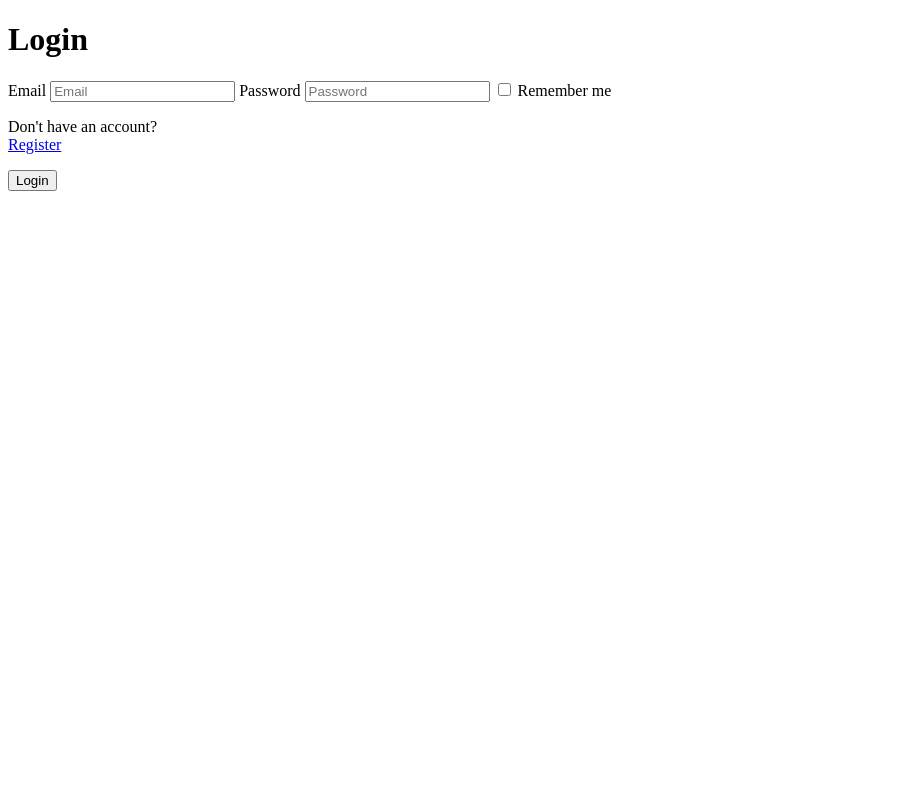
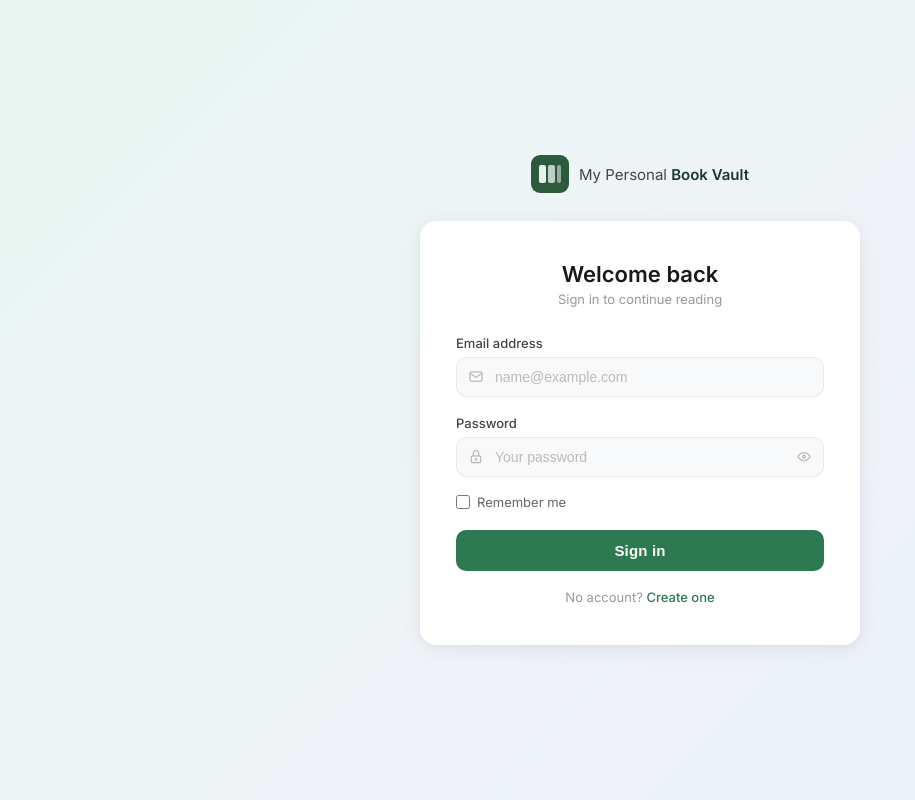
Before and after one commit to Shamit248/My_Personal_Book_Vault, a Flask app: page / in a window 1280 px wide. Shown: the whole page, without its empty margins (0-915 px from the left). Run offline with Flask 3, Linux system fonts and the light colour scheme.

Commit message:
login css and login html upgraded

```diff
--- a/app/blueprints/auth/templates/auth/index.html
+++ b/app/blueprints/auth/templates/auth/index.html
@@ -1,29 +1,72 @@
 {% extends "base.html" %}
-{%block title%}Login{%endblock%}
-{%block content%}
-<!-- <div class="?"> -->
-    <h1>Login</h1>
-    <form method="POST" action="{{url_for('auth.index')}}">
-        <label for="email">Email</label>
-        <input type="email" name="email" id="email" placeholder="Email" value="{{email}}" autocomplete="email" required>
+{% block title %}Sign in — My Personal Book Vault{% endblock %}
+{% block content %}
+<div class="auth-wrap">
 
-        <label for="password">Password</label>
-        <input type="password" name="password" id="password" placeholder="Password" value="{{password}}" autocomplete="current-password" required>
+  <div class="auth-brand">
+    <svg width="38" height="38" viewBox="0 0 38 38" fill="none" xmlns="http://www.w3.org/2000/svg">
+      <rect width="38" height="38" rx="9" fill="#2d5a3d"/>
+      <rect x="8" y="10" width="7" height="18" rx="2" fill="#fff" opacity="0.9"/>
+      <rect x="17" y="10" width="7" height="18" rx="2" fill="#fff" opacity="0.7"/>
+      <rect x="26" y="10" width="4" height="18" rx="2" fill="#fff" opacity="0.5"/>
+    </svg>
+    <span class="auth-brand-name">My Personal <strong>Book Vault</strong></span>
+  </div>
 
-        <label class="remember me">
-            <input type="checkbox" name="remember" {% if email%}checked{%endif%}>
-            Remember me
+  <div class="auth-card">
+    <h1 class="auth-title">Welcome back</h1>
+    <p class="auth-sub">Sign in to continue reading</p>
+
+    {% with messages = get_flashed_messages(with_categories=true) %}
+      {% for category, message in messages %}
+        <div class="flash flash-{{ category }}">
+          <i class="ti ti-alert-circle"></i> {{ message }}
+        </div>
+      {% endfor %}
+    {% endwith %}
+
+    <form method="POST" action="{{ url_for('auth.index') }}" novalidate>
+      <div class="field">
+  <label for="email">Email address</label>
+  <div class="input-wrap">
+    <i class="ti ti-mail input-icon" aria-hidden="true"></i>
+    <input type="email" name="email" id="email"
+           placeholder="name@example.com"
+           value="{{ email or '' }}"
+           autocomplete="email" required>
+  </div>
+</div>
+
+<div class="field">
+  <label for="password">Password</label>
+  <div class="input-wrap">
+    <i class="ti ti-lock input-icon" aria-hidden="true"></i>
+    <input type="password" name="password" id="password"
+           placeholder="Your password"
+           autocomplete="current-password" required>
+    <button type="button" class="eye-btn" onclick="togglePwd()" aria-label="Show password">
+      <i class="ti ti-eye" id="eye-icon" aria-hidden="true"></i>
+    </button>
+  </div>
+</div>
+      <div class="field-row">
+        <label class="checkbox-label">
+          <input type="checkbox" name="remember" {% if email %}checked{% endif %}>
+          Remember me
         </label>
+      </div>
+      <button type="submit" class="btn-primary">Sign in</button>
+    </form>
 
-        <p>
-            Don't have an account?<br>
-            <a href="{{url_for('auth.register')}}">Register</a>
-        </p>
-
-        <input type="submit" value="Login">
-        <!-- <p>
-            <a href="{{url_for('auth.register')}}">Forgot Password?</a>
-        </p> -->
-    </form>
-<!-- </div> -->
-{%endblock%}
+    <p class="auth-footer">No account? <a href="{{ url_for('auth.register') }}">Create one</a></p>
+  </div>
+</div>
+<script>
+function togglePwd() {
+  const inp = document.getElementById('password');
+  const icon = document.getElementById('eye-icon');
+  inp.type = inp.type === 'password' ? 'text' : 'password';
+  icon.className = inp.type === 'password' ? 'ti ti-eye' : 'ti ti-eye-off';
+}
+</script>
+{% endblock %}
--- a/app/static/css/style.css
+++ b/app/static/css/style.css
@@ -0,0 +1,209 @@
+*, *::before, *::after { box-sizing: border-box; margin: 0; padding: 0; }
+
+body {
+  font-family: 'Inter', system-ui, sans-serif;
+  background: linear-gradient(135deg, #e8f5f0 0%, #f0f4f8 50%, #eaf0f8 100%);
+  min-height: 100vh;
+  -webkit-font-smoothing: antialiased;
+}
+
+.auth-wrap {
+  min-height: 100vh;
+  display: flex;
+  flex-direction: column;
+  align-items: center;
+  justify-content: center;
+  padding: 2rem 1rem;
+}
+
+.auth-brand {
+  display: flex;
+  align-items: center;
+  gap: 10px;
+  margin-bottom: 1.75rem;
+}
+
+.auth-brand-name {
+  font-size: 15px;
+  font-weight: 400;
+  color: #444;
+}
+
+.auth-brand-name strong {
+  font-weight: 700;
+  color: #1a3a2a;
+}
+
+.auth-card {
+  width: 100%;
+  max-width: 440px;
+  background: #ffffff;
+  border-radius: 16px;
+  padding: 2.5rem 2.25rem;
+  box-shadow: 0 4px 24px rgba(0,0,0,0.07), 0 1px 4px rgba(0,0,0,0.04);
+}
+
+.auth-title {
+  font-size: 22px;
+  font-weight: 700;
+  color: #1a1a1a;
+  text-align: center;
+  margin-bottom: 4px;
+}
+
+.auth-sub {
+  font-size: 13px;
+  color: #999;
+  text-align: center;
+  margin-bottom: 1.75rem;
+}
+
+.field { margin-bottom: 1.1rem; }
+
+.field label {
+  display: block;
+  font-size: 13px;
+  font-weight: 500;
+  color: #444;
+  margin-bottom: 6px;
+}
+
+.input-wrap { position: relative; }
+
+.input-wrap .input-icon {
+  position: absolute;
+  left: 12px;
+  top: 50%;
+  transform: translateY(-50%);
+  font-size: 16px;
+  color: #bbb;
+  pointer-events: none;
+}
+
+.field input {
+  width: 100%;
+  padding: 11px 12px 11px 38px;
+  background: #f8f9fb;
+  border: 1.5px solid #e8e8e8;
+  border-radius: 10px;
+  font-size: 14px;
+  color: #1a1a1a;
+  outline: none;
+  transition: border-color 0.18s, box-shadow 0.18s, background 0.18s;
+}
+
+.field input:focus {
+  border-color: #2d7a52;
+  background: #fff;
+  box-shadow: 0 0 0 3px rgba(45, 122, 82, 0.1);
+}
+
+.field input.is-invalid { border-color: #e05050; background: #fff8f8; }
+.field input::placeholder { color: #bbb; }
+
+.eye-btn {
+  position: absolute;
+  right: 12px;
+  top: 50%;
+  transform: translateY(-50%);
+  background: none;
+  border: none;
+  cursor: pointer;
+  color: #bbb;
+  padding: 0;
+  font-size: 16px;
+  line-height: 1;
+}
+
+.eye-btn:hover { color: #666; }
+
+.field-row {
+  display: flex;
+  align-items: center;
+  margin-bottom: 1.25rem;
+}
+
+.checkbox-label {
+  display: flex;
+  align-items: center;
+  gap: 7px;
+  font-size: 13px;
+  color: #666;
+  cursor: pointer;
+}
+
+.checkbox-label input[type="checkbox"] {
+  accent-color: #2d7a52;
+  width: 14px;
+  height: 14px;
+}
+
+.btn-primary {
+  width: 100%;
+  background: #2d7a52;
+  color: #fff;
+  border: none;
+  border-radius: 10px;
+  padding: 12px;
+  font-size: 15px;
+  font-weight: 600;
+  cursor: pointer;
+  transition: background 0.18s, transform 0.15s, box-shadow 0.18s;
+  margin-bottom: 1.1rem;
+  letter-spacing: 0.01em;
+}
+
+.btn-primary:hover {
+  background: #236040;
+  transform: translateY(-1px);
+  box-shadow: 0 4px 12px rgba(45, 122, 82, 0.25);
+}
+
+.btn-primary:active { transform: translateY(0); }
+
+.auth-divider {
+  display: flex;
+  align-items: center;
+  gap: 10px;
+  margin-bottom: 1.1rem;
+}
+
+.auth-divider span { font-size: 12px; color: #bbb; white-space: nowrap; }
+
+.auth-divider::before,
+.auth-divider::after {
+  content: '';
+  flex: 1;
+  height: 1px;
+  background: #eee;
+}
+
+.auth-footer {
+  text-align: center;
+  font-size: 13px;
+  color: #999;
+}
+
+.auth-footer a { color: #2d7a52; text-decoration: none; font-weight: 500; }
+.auth-footer a:hover { text-decoration: underline; }
+
+.flash {
+  display: flex;
+  align-items: flex-start;
+  gap: 8px;
+  border-radius: 10px;
+  padding: 10px 12px;
+  font-size: 13px;
+  margin-bottom: 1.1rem;
+  animation: flashIn 0.2s ease;
+}
+
+.flash i { font-size: 15px; flex-shrink: 0; margin-top: 1px; }
+.flash-danger  { background: #fef3f3; border: 1px solid #fcd5d5; color: #c0392b; }
+.flash-success { background: #f2faf5; border: 1px solid #b7dfc7; color: #2d6a45; }
+.flash-warning { background: #fffbf0; border: 1px solid #f5e0a0; color: #92650a; }
+
+@keyframes flashIn {
+  from { opacity: 0; transform: translateY(-6px); }
+  to   { opacity: 1; transform: translateY(0); }
+}
--- a/app/templates/base.html
+++ b/app/templates/base.html
@@ -3,9 +3,14 @@
     <head>
         <meta charset="UTF-8">
         <title>{%block title%}Base Title{%endblock%}</title>
-        <!-- <link rel="stylesheet" type="text/css" href="/css/style.css"> -->
+        <link rel="stylesheet" type="text/css" href="/css/style.css">
+        <link rel="preconnect" href="https://fonts.googleapis.com">
+        <link href="https://fonts.googleapis.com/css2?family=Inter:wght@400;500;600&display=swap" rel="stylesheet">
+        <link rel="stylesheet" href="https://cdn.jsdelivr.net/npm/@tabler/icons-webfont@latest/tabler-icons.min.css">
     </head>
     <body>
-            {%block content%}{%endblock%}
+            {%block content%}
+            {%endblock%}
+            <script src="https://cdn.jsdelivr.net/npm/bootstrap@5.3.7/dist/js/bootstrap.bundle.min.js"></script>
     </body>
 </html>
```
Also changed, not shown: app/blueprints/auth/templates/auth/register.html (+74 -19 lines), app/blueprints/book/routes.py (+5 -6 lines), instance/test.db.
